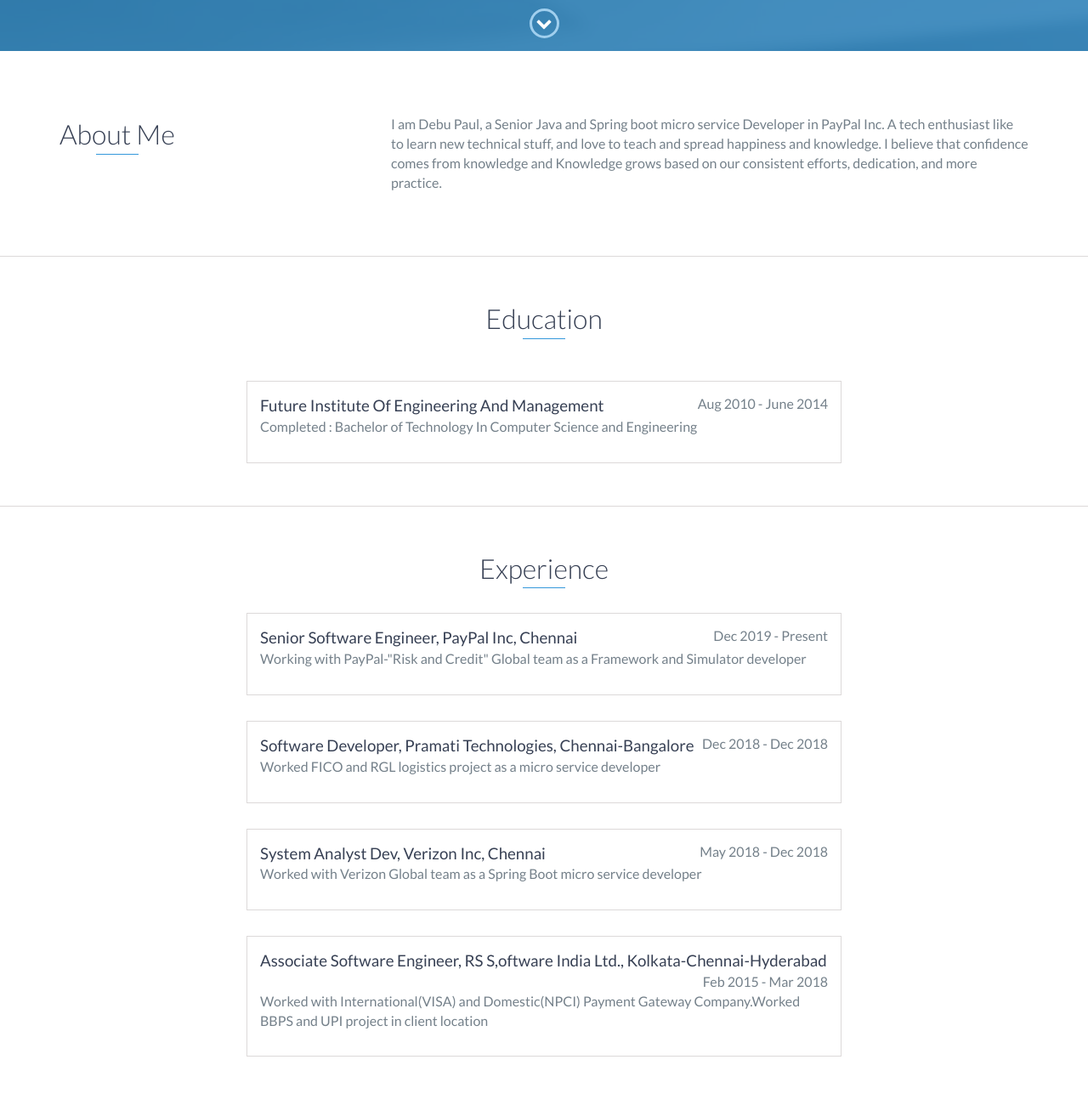
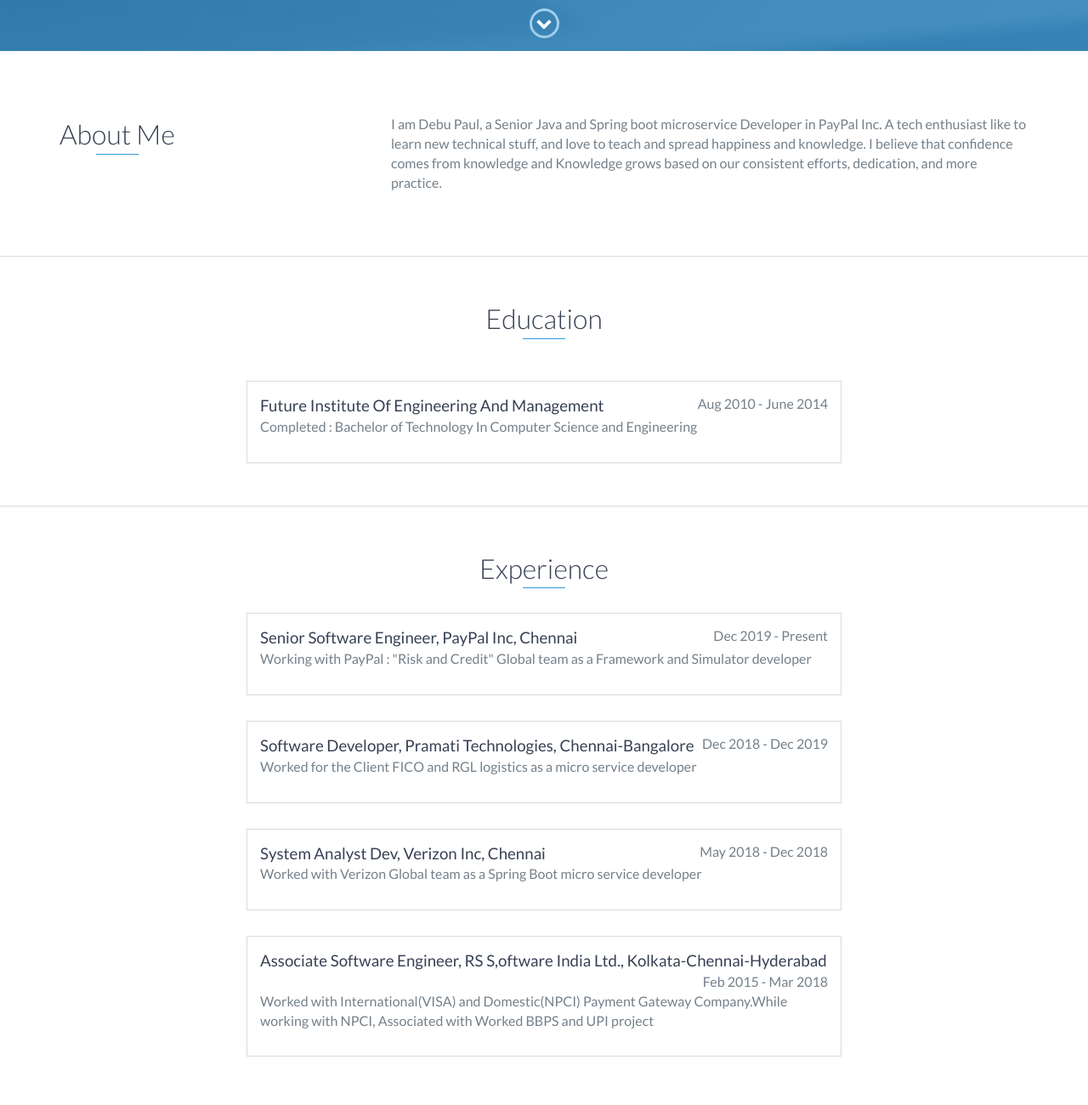
Before and after one commit to admindebu/admindebu.github.io, a website: page index.html in a window 1280 px wide. Shown: the part 740-2040 px from the top of the page at 85% size. Drawn offline with nearby package versions, Linux system fonts and the light colour scheme.

Commit message:
Update professional exp

```diff
--- a/index.html
+++ b/index.html
@@ -76,7 +76,7 @@
                 </div>
                 <div class="col-md-8">
                     <p>
-                        I am Debu Paul, a Senior Java and Spring boot micro service Developer in PayPal Inc. A tech enthusiast like to learn new technical stuff, and love to teach and spread happiness and knowledge. I believe that confidence comes from knowledge and Knowledge grows based on our consistent efforts, dedication, and more practice.
+                        I am Debu Paul, a Senior Java and Spring boot microservice Developer in PayPal Inc. A tech enthusiast like to learn new technical stuff, and love to teach and spread happiness and knowledge. I believe that confidence comes from knowledge and Knowledge grows based on our consistent efforts, dedication, and more practice.
                     </p>
                 </div>
             </div>
@@ -98,13 +98,12 @@
         <div class="education-block">
             <h3>Senior Software Engineer, PayPal Inc, Chennai</h3>
             <span class="education-date">Dec 2019 - Present</span>
-            <h4>Working with PayPal-"Risk and Credit" Global team as a Framework and Simulator developer</h4>
-
+            <h4>Working with PayPal : "Risk and Credit" Global team as a Framework and Simulator developer</h4>
         </div>
-		 <div class="education-block">
+        <div class="education-block">
             <h3>Software Developer, Pramati Technologies, Chennai-Bangalore</h3>
-            <span class="education-date">Dec 2018 - Dec 2018 </span>
-            <h4>Worked FICO and RGL logistics project as a micro service developer</h4>
+            <span class="education-date">Dec 2018 - Dec 2019</span>
+            <h4>Worked for the Client FICO and RGL logistics as a micro service developer</h4>
         </div>
 		 <div class="education-block">
             <h3>System Analyst Dev, Verizon Inc, Chennai</h3>
@@ -114,7 +113,7 @@
 		 <div class="education-block">
             <h3>Associate Software Engineer, RS S,oftware India Ltd., Kolkata-Chennai-Hyderabad</h3>
             <span class="education-date">Feb 2015 - Mar 2018</span>
-            <h4>Worked with International(VISA) and Domestic(NPCI) Payment Gateway Company.Worked BBPS and UPI project in client location</h4>
+            <h4>Worked with International(VISA) and Domestic(NPCI) Payment Gateway Company.While working with NPCI, Associated with Worked BBPS and UPI project</h4>
         </div>
     </div>
 
```
